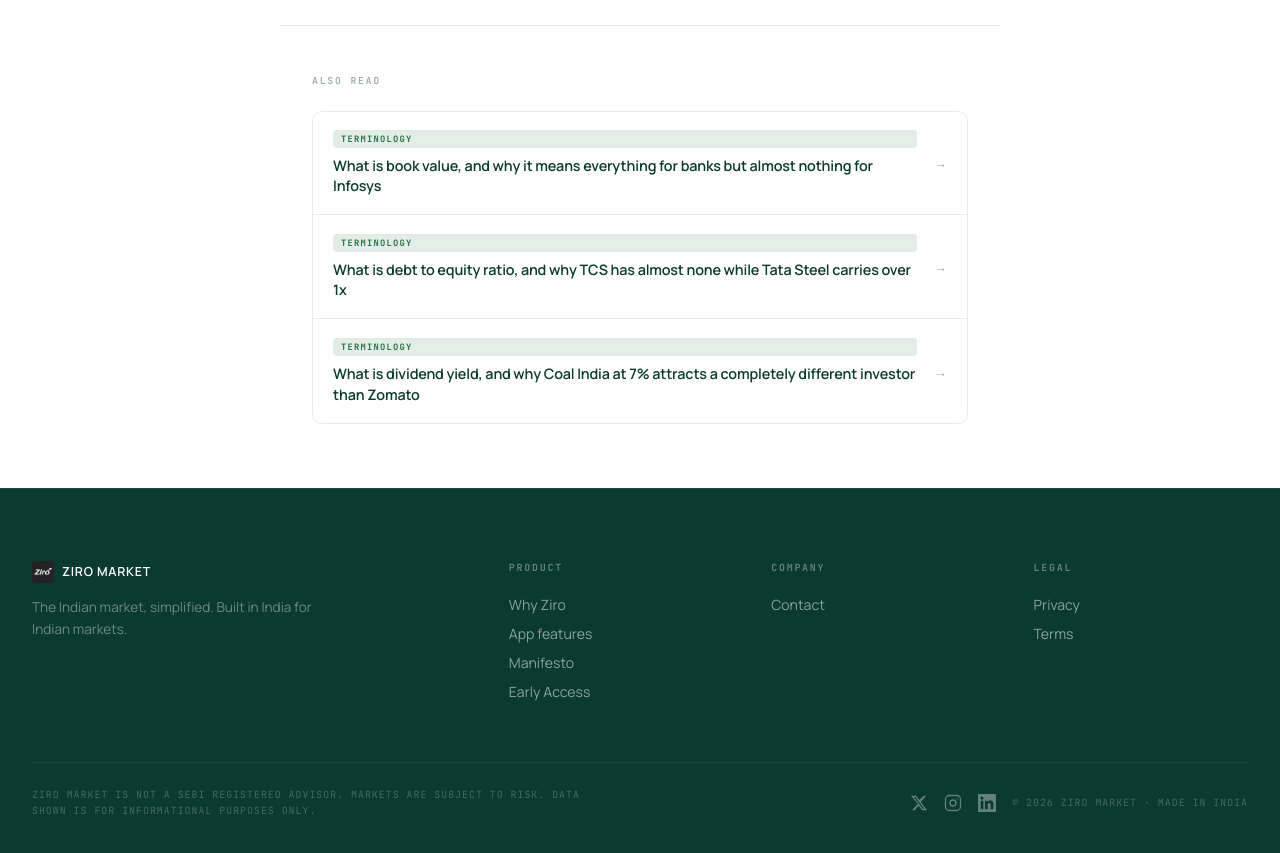
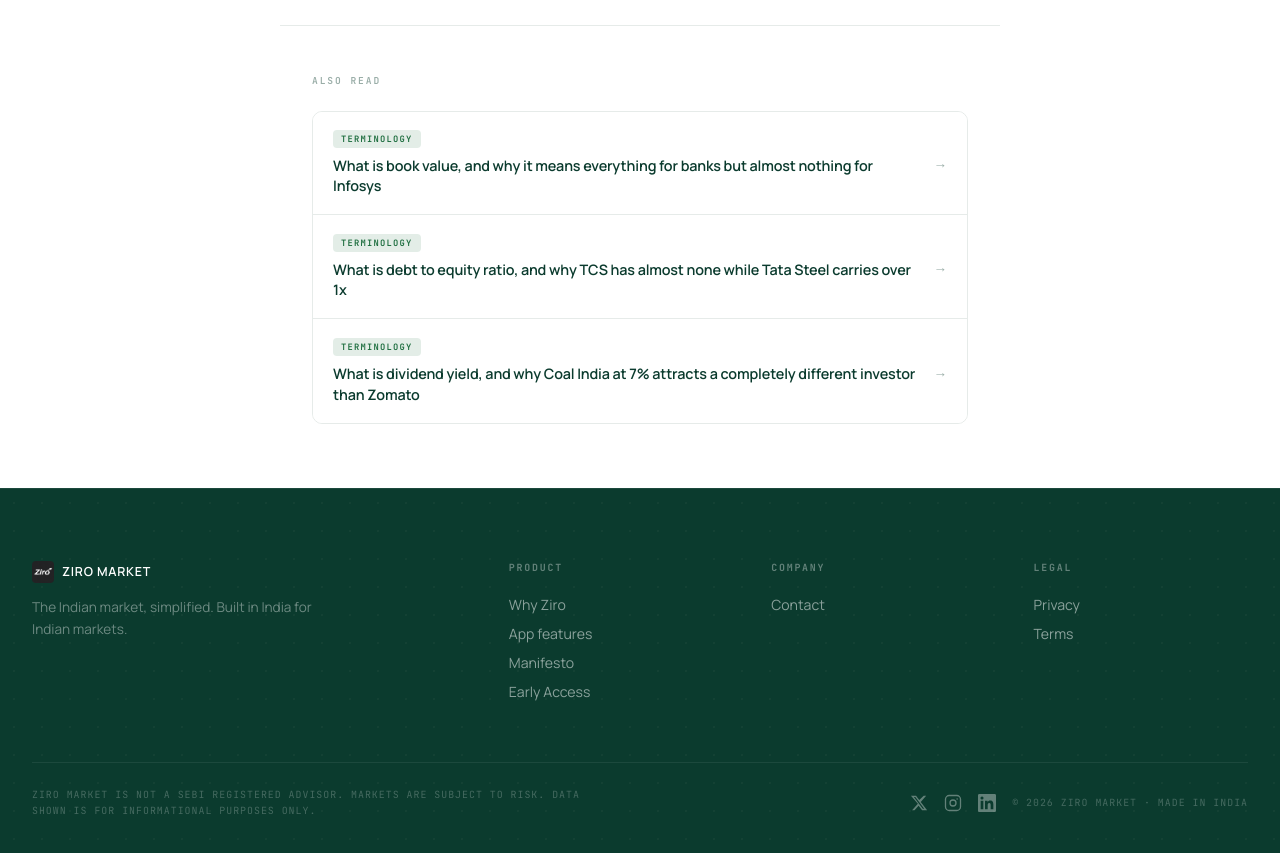
Before and after one commit to Saransh1650/Ziro-Market-Website, a Next.js app: page /blog/fii-vs-dii in a window 1280 px wide. Shown: the part 1960-2813 px from the top of the page. Built offline with nearby package versions, Linux system fonts and the light colour scheme.

Commit message:
fix: category chip width wraps text only in Also Read section

```diff
--- a/app/blog/[slug]/page.tsx
+++ b/app/blog/[slug]/page.tsx
@@ -188,7 +188,7 @@
                   }}
                   className="also-read-link"
                 >
-                  <div style={{ display: 'flex', flexDirection: 'column', gap: 8, flex: 1, minWidth: 0 }}>
+                  <div style={{ display: 'flex', flexDirection: 'column', alignItems: 'flex-start', gap: 8, flex: 1, minWidth: 0 }}>
                     <CategoryChip category={related.category} />
                     <span
                       style={{
```
